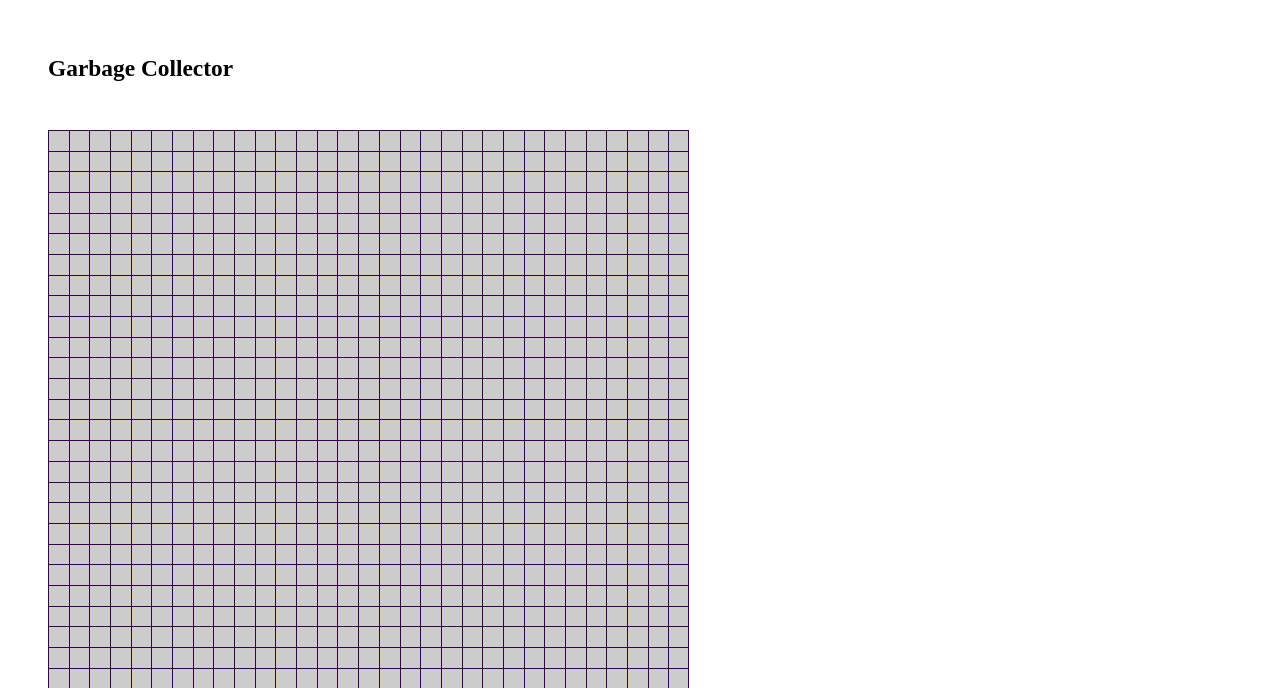
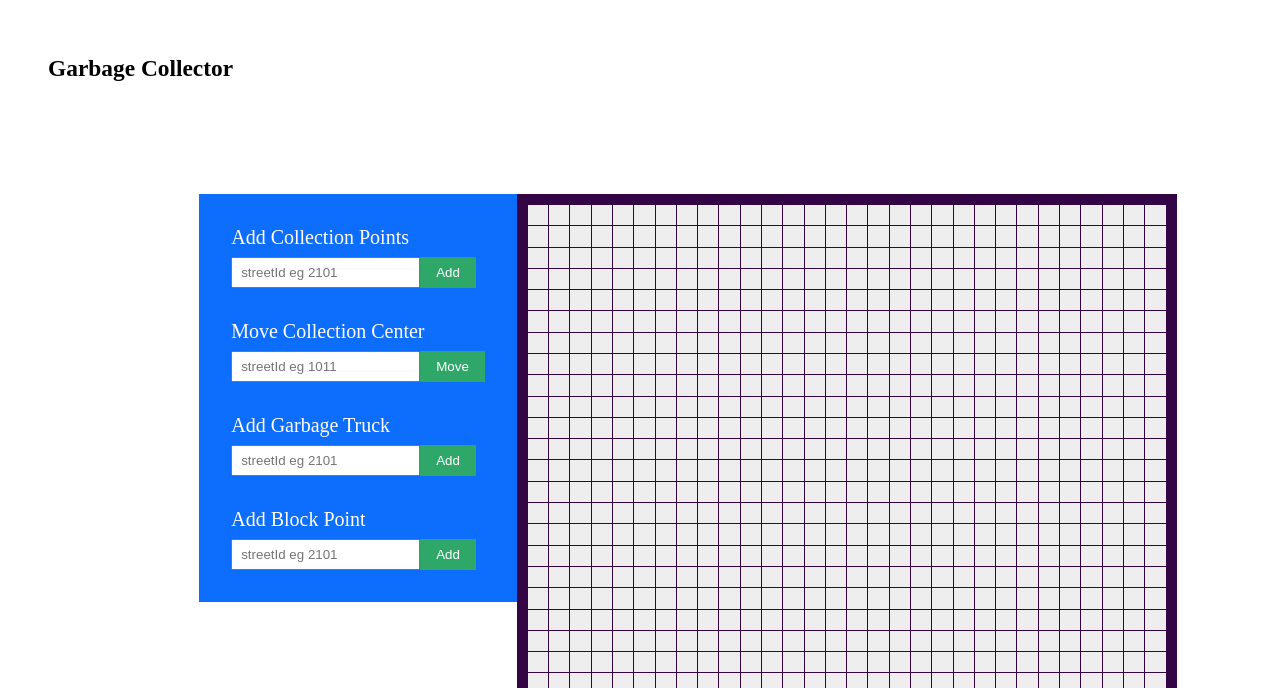
Before and after one commit to KevinOmega/GarbageCollectionProject, a Next.js app: page / in a window 1280 px wide. Shown: the part 852-1540 px from the top of the page. Built offline with nearby package versions, Linux system fonts and the light colour scheme.

Commit message:
add control panel layout

```diff
--- /dev/null
+++ b/components/ControlPanel.tsx
@@ -0,0 +1,40 @@
+import React from 'react'
+
+const ControlPanel = () => {
+  return (
+    <div className="control-panel">
+      <div className="control-panel-center">
+        <div className="item-form">
+            <label htmlFor="#CollectionPoint">Add Collection Points</label>
+            <div className="item">
+                <input type="text" id='' placeholder='streetId eg 2101'/>
+                <button>Add</button>
+            </div>
+        </div>
+        <div className="item-form">
+            <label htmlFor="#CollectionCenter">Move Collection Center</label>
+            <div className="item">
+                <input type="text" id='CollectionCenter' placeholder='streetId eg 1011'/>
+                <button>Move</button>
+            </div>
+        </div>
+        <div className="item-form">
+            <label htmlFor="GarbageTruck">Add Garbage Truck</label>
+            <div className="item">
+                <input type="text" id='GarbageTruck' placeholder='streetId eg 2101'/>
+                <button >Add</button>
+            </div>
+        </div>
+        <div className="item-form">
+            <label htmlFor="GarbageTruck">Add Block Point</label>
+            <div className="item">
+                <input type="text" id='GarbageTruck' placeholder='streetId eg 2101'/>
+                <button>Add</button>
+            </div>
+        </div>
+      </div>
+    </div>
+  )
+}
+
+export default ControlPanel
--- a/components/Project.tsx
+++ b/components/Project.tsx
@@ -1,13 +1,14 @@
 import React from 'react'
 import Canvas from './Canvas'
+import ControlPanel from './ControlPanel'
 
 const Projects = () => {
   return (
     <section id='Project'>
       <div className="title">
         <h3>Garbage Collector</h3>
-        <div className="project-container">
-          <div className="control-panel"></div>
+        <div className="project-center">
+          <ControlPanel/>
           <Canvas/>
         </div>
       </div>
--- a/components/canvas.module.scss
+++ b/components/canvas.module.scss
@@ -1,17 +1,14 @@
 $dark-color : #340544;
 $line-bread : 0.08px;
-
-.canvasContainer{
-  display: flex;
-}
 
 .canvas {
   position: relative;
   width: min(80vh, 80vw);
   aspect-ratio: 1 / 1;
-  background-color: #ccc;
+  background-color: #eee;
   border-bottom: $line-bread solid $dark-color;
   border-right: $line-bread solid $dark-color;
+  border: 10px solid $dark-color;
 }
 .verticalLine {
   position: absolute;
--- a/components/cormer.module.css
+++ b/components/cormer.module.css
@@ -1,4 +1,4 @@
 .corner {
   position: absolute;
-  background-color: white;
+  background-color: #eaeaea;
 }
--- a/styles/_project.scss
+++ b/styles/_project.scss
@@ -1,12 +1,60 @@
 #Project{
+    position: relative;
     width: 100vw;
     min-height: 100vh;
-    display: flex;
     padding: 2rem 3rem;
 
     .title{
         h3{
-            margin-bottom: 3rem;
+            margin-bottom: 7rem;
+        }
+    }
+
+    .project-center{
+        position: relative;
+        width: 100vw;
+        display: flex;
+        justify-content: center;
+        align-items: stretch;
+
+        .control-panel{
+            position: relative;
+            background-color: $primary;
+            height: 100%;
+            color: white;
+            padding: 2rem;
+
+            &-center{
+                display: flex;
+                flex-direction: column;
+                gap: 2rem;
+                color: white;
+                .item-form{
+                    display: flex;
+                    flex-direction: column;
+                    gap: 0.5rem;
+                    .item{
+                        display: flex;
+                        button{
+                            padding: 0.5rem 1rem;
+                            background-color: $success;
+                            border: none;
+                            color: white;
+                            transform-origin: 0 50%;
+                            &:hover{
+                                transform: scale(0.95);
+                            }
+                            &:active{
+                                transform: scale(0.9);
+                                box-shadow: 0 0 10px 1px #0005;
+                            }
+                        }
+                        input{
+                            padding-left: 0.5rem;
+                        }
+                    }
+                }
+            }
         }
     }
 }
--- a/styles/global.scss
+++ b/styles/global.scss
@@ -1,3 +1,6 @@
+$primary : #0d6efd;
+$success : #2FA769;
+
 * {
   padding: 0;
   margin: 0;
```
